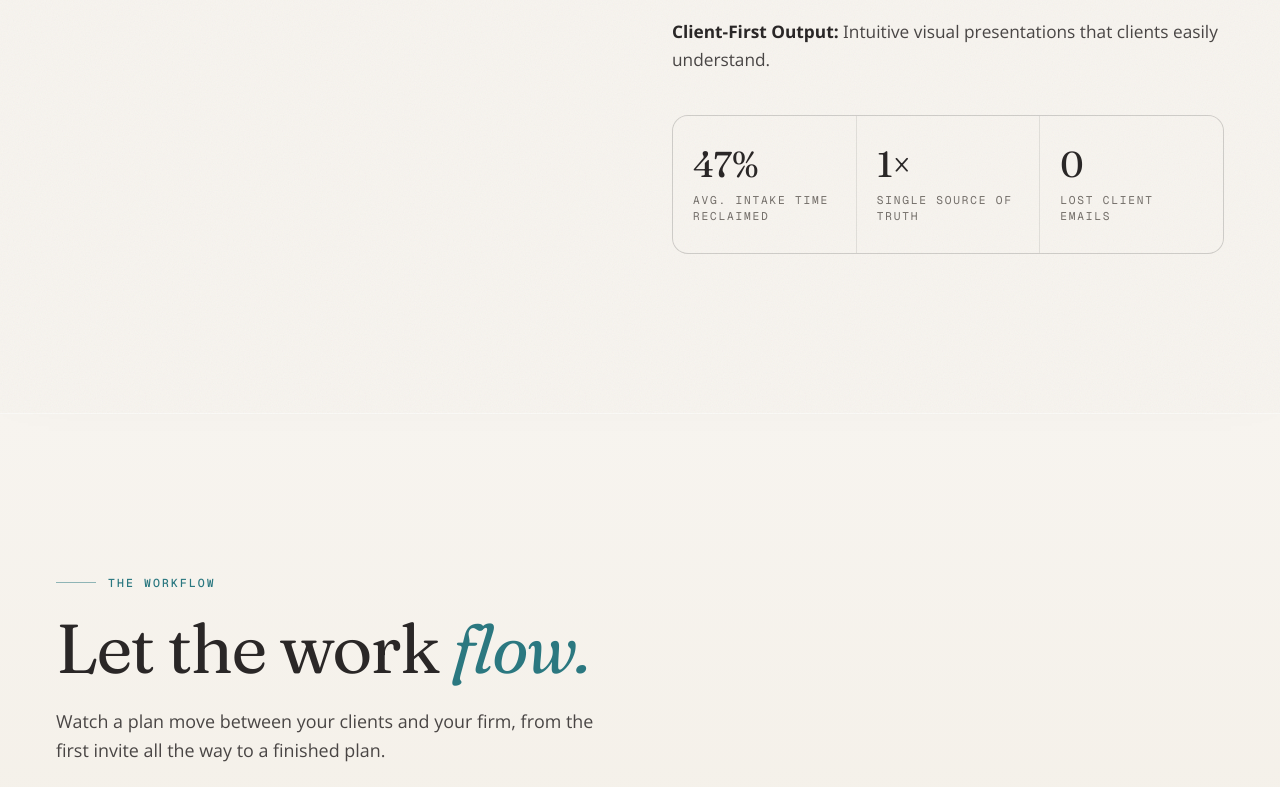
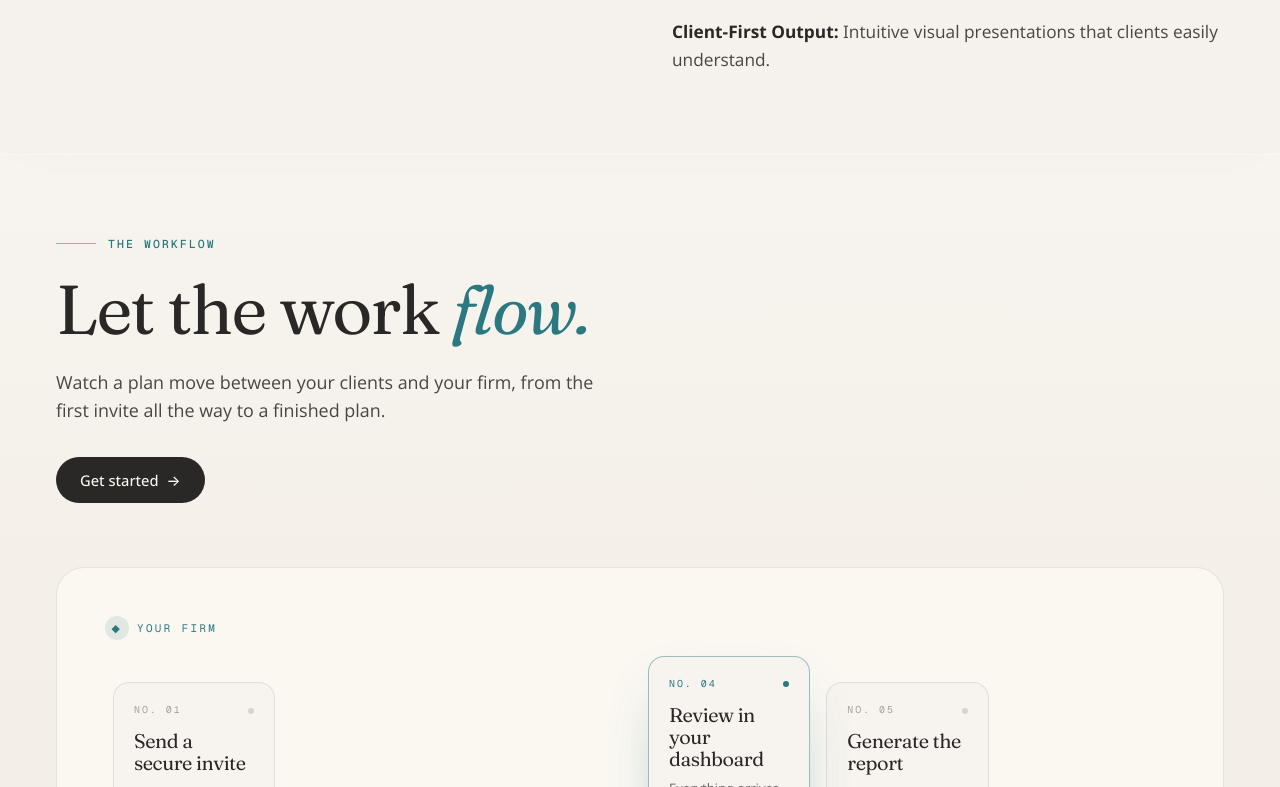
Before and after one commit to gte343v/legacyLandingPage, a React (Vite) app: page / in a window 1280 px wide. Shown: the part 1293-2080 px from the top of the page. Built offline with nearby package versions, Linux system fonts and the light colour scheme.

Commit message:
Remove stats and tighten section spacing

```diff
--- a/src/components/sections/Flow.jsx
+++ b/src/components/sections/Flow.jsx
@@ -46,7 +46,7 @@ export default function Flow() {
     <div
       id="flow"
       ref={wrapRef}
-      className="mx-auto max-w-[1440px] px-6 sm:px-10 lg:px-14 py-28 lg:py-40"
+      className="mx-auto max-w-[1440px] px-6 sm:px-10 lg:px-14 pt-16 pb-28 lg:pt-20 lg:pb-40"
     >
       {/* Heading block */}
       <motion.div
--- a/src/components/sections/Problem.jsx
+++ b/src/components/sections/Problem.jsx
@@ -1,15 +1,9 @@
 import { motion } from "framer-motion";
 import { fadeUp, stagger, VIEWPORT } from "../../lib/motion";
 
-const STATS = [
-  { n: "47%", l: "Avg. intake time reclaimed" },
-  { n: "1×", l: "Single source of truth" },
-  { n: "0", l: "Lost client emails" },
-];
-
 export default function Problem() {
   return (
-    <div id="how" className="mx-auto max-w-[1440px] px-6 sm:px-10 lg:px-14 py-28 lg:py-40">
+    <div id="how" className="mx-auto max-w-[1440px] px-6 sm:px-10 lg:px-14 pt-28 pb-16 lg:pt-40 lg:pb-20">
       <motion.div
         className="grid gap-16 lg:grid-cols-12"
         variants={stagger(0.1)}
@@ -48,24 +42,6 @@ export default function Problem() {
             <p><strong className="text-ink">Client-First Output:</strong> Intuitive visual presentations that clients easily understand.</p>
           </motion.div>
 
-          <motion.div
-            variants={stagger(0.1, 0.15)}
-            className="mt-10 grid grid-cols-3 gap-px overflow-hidden rounded-2xl border border-ink/10 bg-ink/10"
-          >
-            {STATS.map((s) => (
-              <motion.div key={s.l} variants={fadeUp} className="bg-paper px-5 py-7">
-                <div
-                  className="font-display text-3xl lg:text-4xl text-ink"
-                  style={{ fontVariationSettings: "'opsz' 96" }}
-                >
-                  {s.n}
-                </div>
-                <div className="mt-2 font-mono text-[0.7rem] uppercase tracking-[0.16em] text-muted">
-                  {s.l}
-                </div>
-              </motion.div>
-            ))}
-          </motion.div>
         </div>
       </motion.div>
     </div>
```
